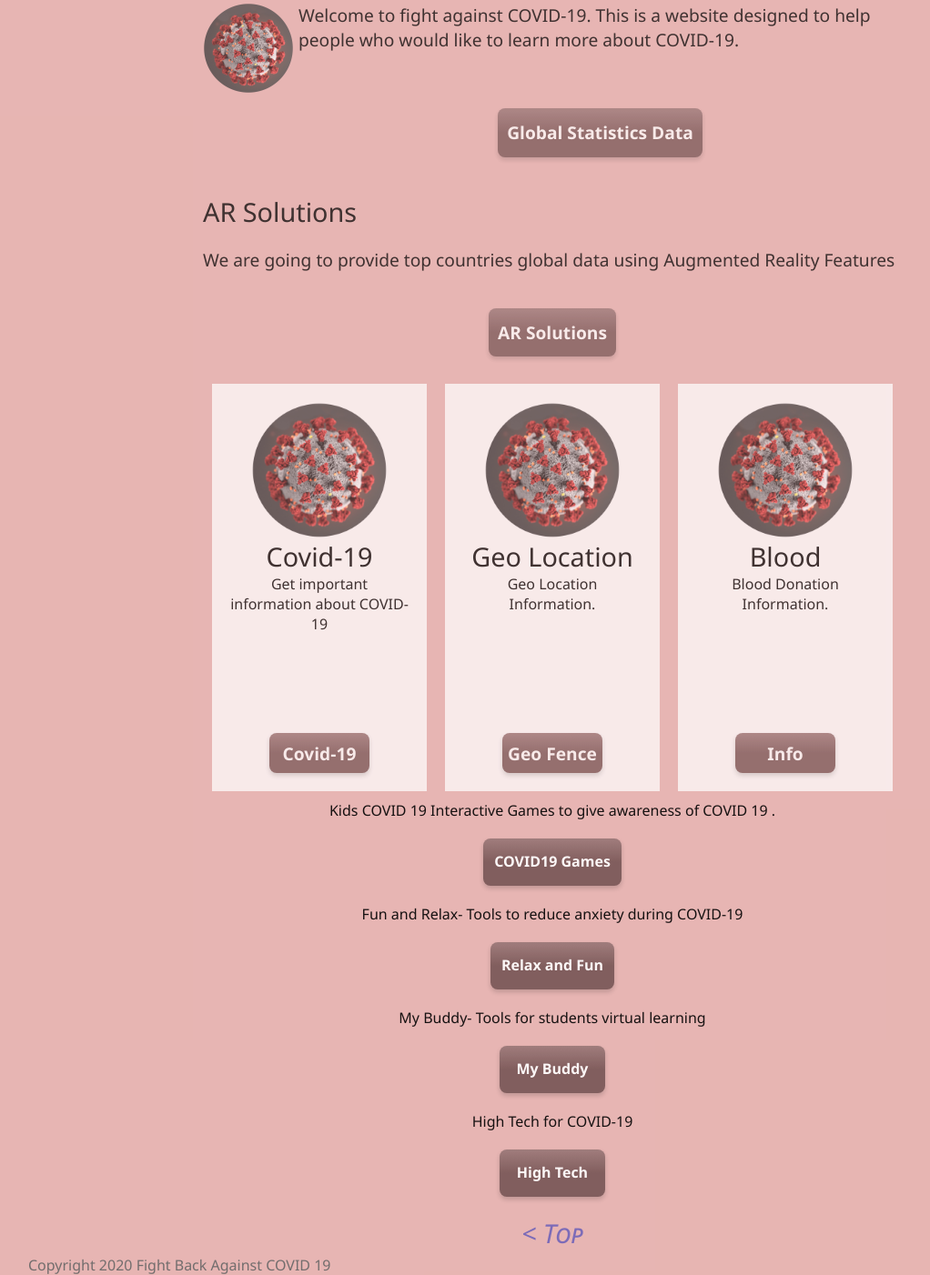
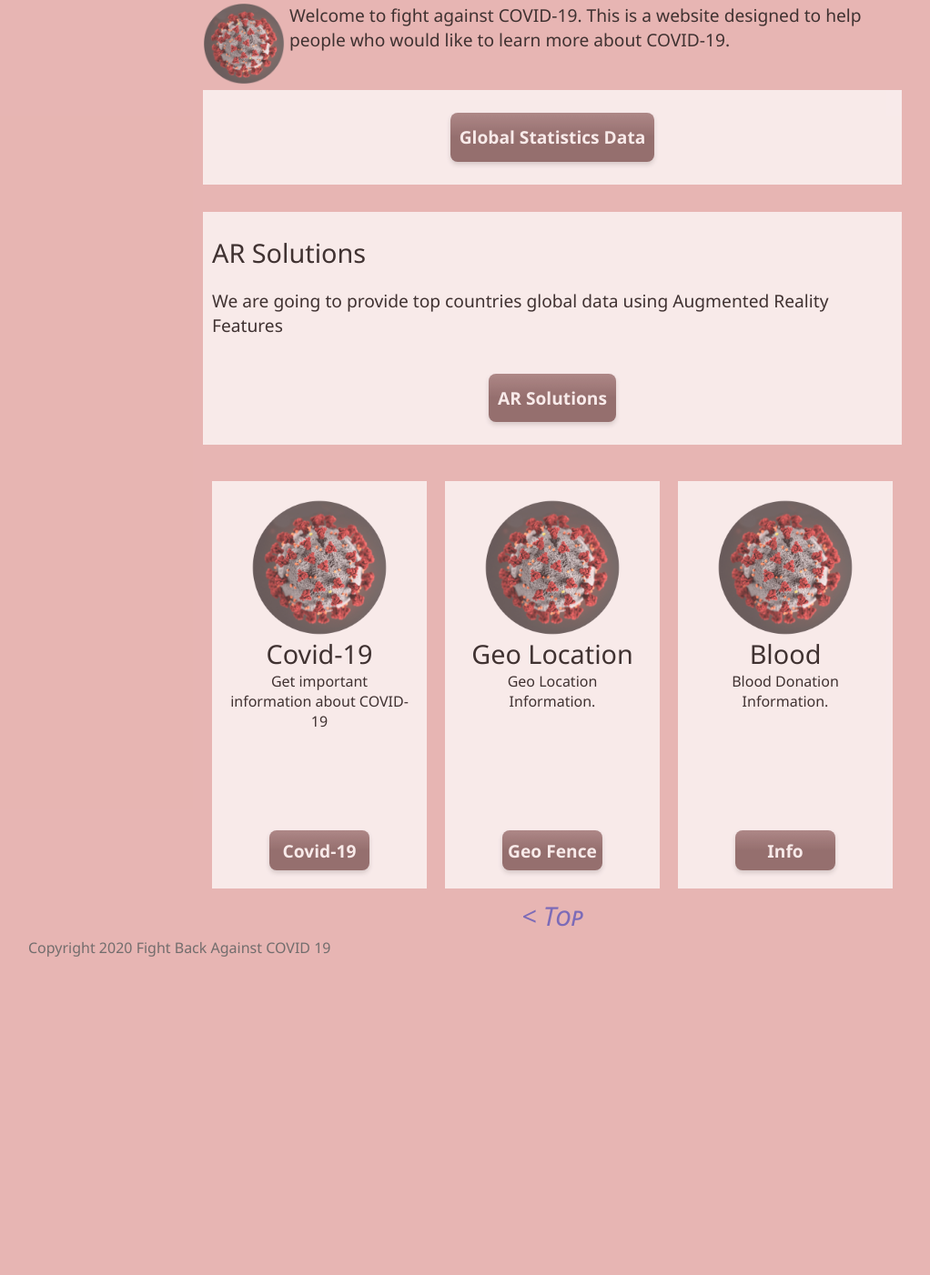
Before and after one commit to Sal18-debug/Fight-Back-Against-COVID19, a plain HTML site: page index.html in a window 1280 px wide. Shown: the part 127-1529 px from the top of the page at 91% size, without its empty margins (43-1065 px from the left). After the commit the page ends 1180 px from the top, so only its background shows below. Drawn offline with Linux system fonts and the light colour scheme.

Commit message:
Code Changes to pages-Version2

```diff
--- a/index.html
+++ b/index.html
@@ -18,6 +18,8 @@
     <li><a href="mybuddy.html"  >My Buddy</a></li>
     <li><a href="games.html"  >COVID-19 Games</a></li>
     <li><a href="relax.html"  >Relax and Fun</a></li>
+      <li><a href="hightech.html"  >High Tech COVID 19 Solutions </a></li>
+    <li><a href="resources.html"  >Resources</a></li>
         </ul>
     </div>
 		<div style="float: right; padding-right:50px; color: white; display:none; font-weight: bold; text-decoration:underline; font-size: 20px" id="divCurrentUser">
@@ -26,13 +28,14 @@
 <div class="wrapper" style="width: 100%">
    <h1>Fight Back Against COVID 19</h1>
   <article>
-   <p><img align="left" style="width: 100px; margin-right: 5px;" src= "images/circle.covid.png" alt="COVID-19 Logo" />Welcome to fight against COVID-19. This is a website designed to help people who would like to learn more about COVID-19.</p>
+   <p><img align="left" style="width: 90px; margin-right: 5px;" src= "images/circle.covid.png" alt="COVID-19 Logo" />Welcome to fight against COVID-19. This is a website designed to help people who would like to learn more about COVID-19.</p>
  <br>
- <section>
 
+<section id="hightech">
 <div class="buttonbuddies"><p><a class="button hitek" href="globalstatistics.html">Global Statistics Data</a></p></div>
 </section>
-<section id="solutions">
+
+<section id="hightech">
 <h2>AR Solutions</h2>
 <p> We are going to provide top countries global data using Augmented Reality Features</p>
 <div class="buttonbuddies"><p><a class="button hitek" href="solutions.html">AR Solutions</a></p></div>
@@ -57,34 +60,14 @@
       <p><a href="view.html"><img alt="covid" src="images/circle.covid.png" /></a></p>
       <h2>Blood</h2>
       <p>Blood Donation Information.</p>
-        <div class="buttonbuddies"><p><a class="button" href="view.html">Info</a></p></div>
+        <div class="buttonbuddies"><p><a class="button" href="blooddonations.html">Info</a></p></div>
     </aside>
 
   </div>
 </section>
 
 </article>
-<section>
-<p> Kids COVID 19 Interactive Games to give awareness of COVID 19 .</p>
-<div class="buttonbuddies"><p><a class="button hitek" href="games.html">COVID19 Games</a></p></div>
-</section>
-<p> Fun and Relax- Tools to reduce anxiety during COVID-19</p>
-<section>
-<div class="buttonbuddies"><p><a class="button hitek" href="relax.html">Relax and Fun</a></p></div>
-</section>
 
-<section>
-<p> My Buddy- Tools for students virtual learning </p>
-<div class="buttonbuddies"><p><a class="button hitek" href="mybuddy.html">My Buddy</a></p></div>
-</section>
-
-<section>
-<p> High Tech for COVID-19 </p>
-<div class="buttonbuddies"><p><a class="button hitek" href="mybuddy.html">High Tech</a></p></div>
-</section>
-
-
-<section>
 
  <h2 class="goback"><a href="index.html">Top</a></h2>
 </section>
```
